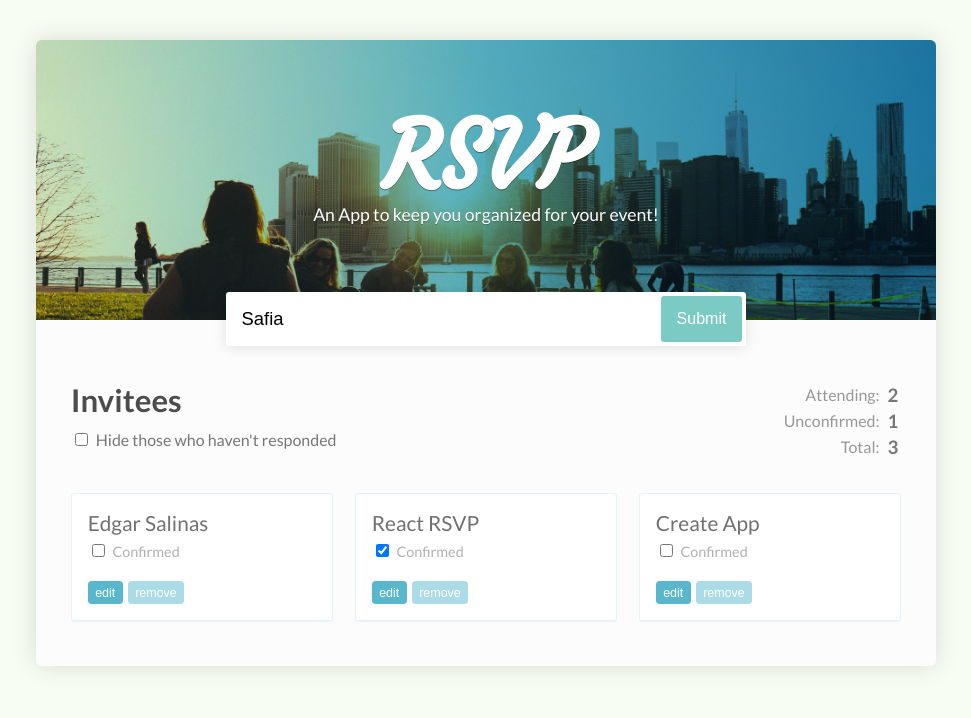
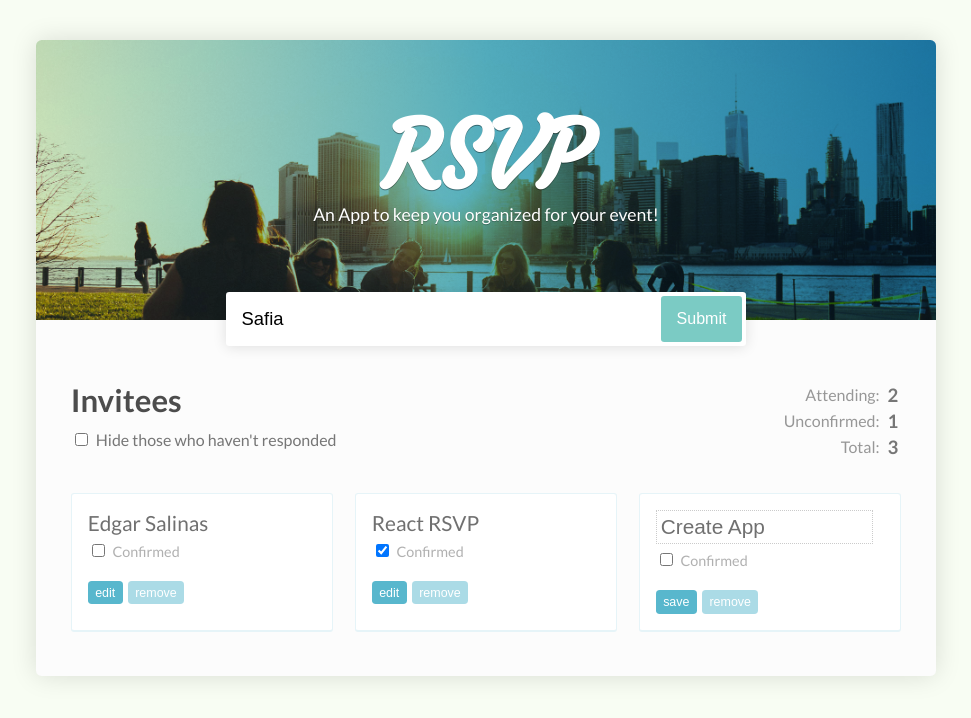
Before and after one commit to EdgarHSalinas/rsvp, a React (Create React App) app: page / in a window 1280 px wide. Shown: the top 718 px of the page, without its empty margins (154-1125 px from the left). Built offline with nearby package versions, Linux system fonts and the light colour scheme.

Commit message:
On GuestName component onChange to handleNameEdits and on GuestList setNameAt to pass to parent App component

```diff
--- a/src/App.js
+++ b/src/App.js
@@ -44,6 +44,19 @@ class App extends Component {
   toggleEditingAt = index =>
     this.toggleGuestPropertyAt("isEditing", index);
 
+  setNameAt = (name, indexToChange) =>
+  this.setState({
+    guests: this.state.guests.map((guest, index) => {
+      if (index === indexToChange) {
+        return {
+          ...guest,
+          name
+        };
+      }
+      return guest;
+    })
+  });
+
 
   getTotalInvited = () => this.state.guests.length;
 
@@ -89,6 +102,7 @@ class App extends Component {
         guests={this.state.guests}
         toggleConfirmationAt={this.toggleConfirmationAt}
         toggleEditingAt={this.toggleEditingAt}
+        setNameAt={this.setNameAt}
       />
 
       </div>
--- a/src/Guest.js
+++ b/src/Guest.js
@@ -1,9 +1,17 @@
 import React from 'react';
 import PropTypes from 'prop-types';
 
+import GuestName from './GuestName';
+
 const Guest = props =>
   <li>
-    <span>{props.name}</span>
+
+    <GuestName
+      isEditing={props.isEditing}
+      handleNameEdits={e => props.setName(e.target.value)} >
+      {props.name}
+    </GuestName>
+
     <label>
       <input
         type="checkbox"
@@ -11,7 +19,9 @@ const Guest = props =>
         onChange={props.handleConfirmation}
       /> Confirmed
     </label>
-    <button onClick={props.handleToggleEditing}>edit</button>
+    <button onClick={props.handleToggleEditing}>
+      {props.isEditing ? "save": "edit"}
+    </button>
     <button>remove</button>
   </li>
 
@@ -20,7 +30,8 @@ Guest.propTypes = {
   isConfirmed: PropTypes.bool.isRequired,
   isEditing: PropTypes.bool.isRequired,
   handleConfirmation: PropTypes.func.isRequired,
-  handleToggleEditing: PropTypes.func.isRequired
+  handleToggleEditing: PropTypes.func.isRequired,
+  setName: PropTypes.func.isRequired
 };
 
 export default Guest;
--- a/src/GuestList.js
+++ b/src/GuestList.js
@@ -13,6 +13,7 @@ const GuestList = props =>
         isEditing={guest.isEditing}
         handleConfirmation={() => props.toggleConfirmationAt(index)}
         handleToggleEditing={() => props.toggleEditingAt(index)}
+        setName={text => props.setNameAt(text, index)}
       />
     )}
   </ul>
@@ -20,7 +21,8 @@ const GuestList = props =>
 GuestList.propTypes = {
   guests: PropTypes.array.isRequired,
   toggleConfirmationAt: PropTypes.func.isRequired,
-  toggleEditingAt: PropTypes.func.isRequired
+  toggleEditingAt: PropTypes.func.isRequired,
+  setNameAt: PropTypes.func.isRequired
 };
 
 export default GuestList;
--- /dev/null
+++ b/src/GuestName.js
@@ -0,0 +1,28 @@
+import React from 'react';
+import PropTypes from 'prop-types';
+
+const GuestName = props => {
+  if (props.isEditing) {
+    return (
+      <input
+        type="text"
+        value={props.children}
+        onChange={props.handleNameEdits}
+      />
+    );
+  }
+
+  return (
+    <span>
+      {props.children}
+    </span>
+  );
+};
+
+
+GuestName.propTypes = {
+  isEditing: PropTypes.bool.isRequired,
+  handleNameEdits: PropTypes.func.isRequired
+};
+
+export default GuestName;
```
